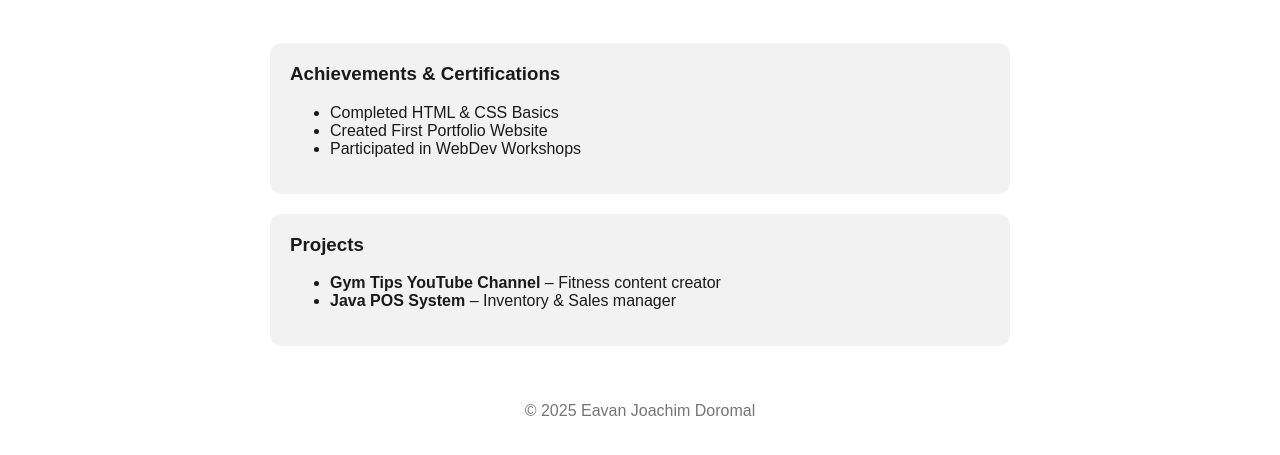
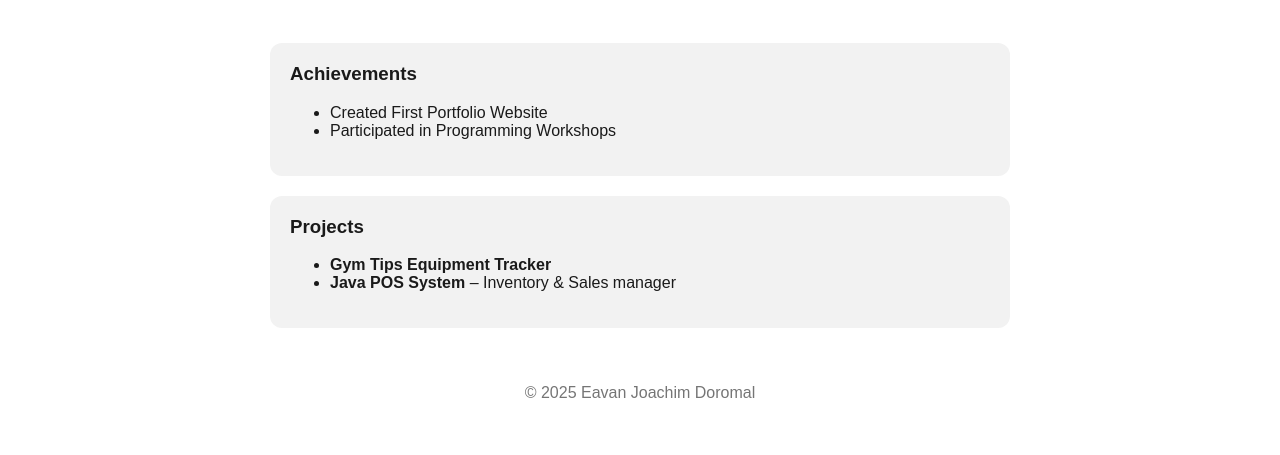
Before and after one commit to joachimdoromal-sys/portfolio, a plain HTML site: page index.html in a window 1280 px wide. Shown: the part 357-812 px from the top of the page. Drawn offline with Linux system fonts and the light colour scheme.

Commit message:
Update index.html

```diff
--- a/index.html
+++ b/index.html
@@ -19,18 +19,18 @@
     </header>
 
     <section class="card">
-        <h3>Achievements & Certifications</h3>
+        <h3>Achievements</h3>
         <ul>
-            <li>Completed HTML & CSS Basics</li>
+
             <li>Created First Portfolio Website</li>
-            <li>Participated in WebDev Workshops</li>
+            <li>Participated in Programming Workshops</li>
         </ul>
     </section>
 
     <section class="card">
         <h3>Projects</h3>
         <ul>
-            <li><strong>Gym Tips YouTube Channel</strong> – Fitness content creator</li>
+            <li><strong>Gym Tips Equipment Tracker</strong> </li>
             <li><strong>Java POS System</strong> – Inventory & Sales manager</li>
         </ul>
     </section>
```
